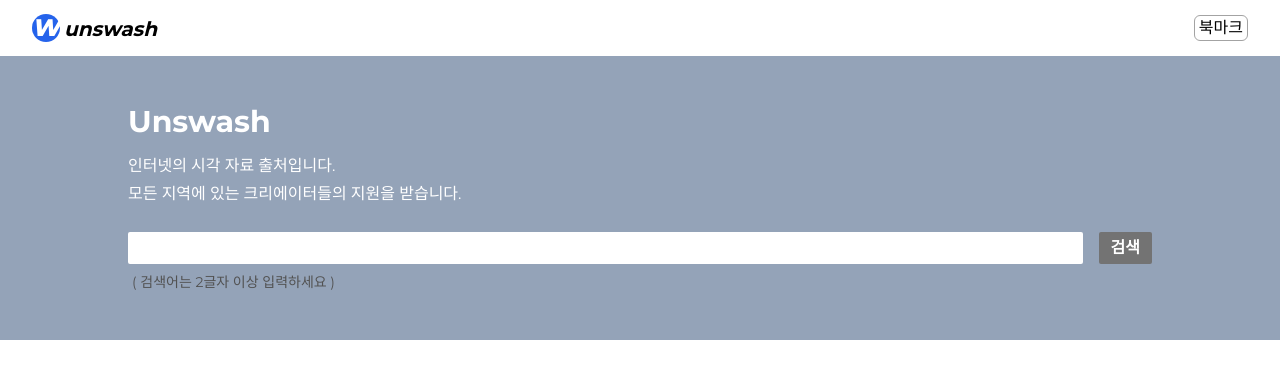
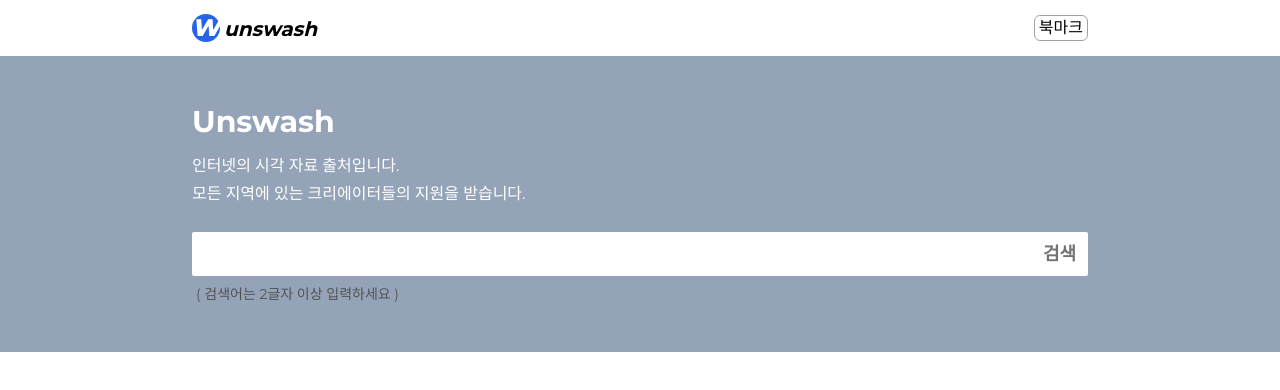
Before and after one commit to gia-world/unswash, a Next.js app: page / in a window 1280 px wide. Shown: the top 390 px of the page. Built offline with nearby package versions, Linux system fonts and the light colour scheme; no server answers.

Commit message:
Style: layout width

```diff
--- a/src/app/bookmark/page.tsx
+++ b/src/app/bookmark/page.tsx
@@ -1,5 +1,6 @@
 "use client";
 import LikedItem from "@/components/LikedItem";
+import LayoutContainer from "@/components/ui/LayoutContainer";
 import { useLikePhotoContext } from "@/context/LikePhotoContext";
 
 export default function BookmarkPage() {
@@ -8,13 +9,14 @@
   return (
     <>
       <section className="bg-slate-400 py-12">
-        <div className="w-[80%] mx-auto">
+        <LayoutContainer>
           <div className="text-white">
             <h3 className="text-3xl font-bold">My Likes</h3>
           </div>
-        </div>
+        </LayoutContainer>
       </section>
       <section className="p-12 flex-1">
+        <LayoutContainer>
           {state.length === 0 ? (
             <div>해당하는 아이템이 없습니다.</div>
           ) : (
@@ -26,6 +28,7 @@
               ))}
             </ul>
           )}
+        </LayoutContainer>
       </section>
     </>
   );
--- a/src/components/Header.tsx
+++ b/src/components/Header.tsx
@@ -1,8 +1,10 @@
 import Link from "next/link";
+import LayoutContainer from "./ui/LayoutContainer";
 
 export default function Header() {
   return (
-    <header className="flex items-center justify-between px-8 h-14">
+    <header>
+      <LayoutContainer className={"flex items-center justify-between h-14"}>
         <h1>
           <Link href="/" className="flex gap-1 items-baseline">
             <p className="rounded-full bg-blue-600 text-white font-extrabold h-7 w-7 flex items-center justify-center text-2xl italic">
@@ -16,6 +18,7 @@
             <p className="border border-neutral-400 rounded-md px-1">북마크</p>
           </Link>
         </nav>
+      </LayoutContainer>
     </header>
   );
 }
--- a/src/components/PhotoContainer.tsx
+++ b/src/components/PhotoContainer.tsx
@@ -7,21 +7,11 @@
 import { useQuery } from "react-query";
 import Pagination from "./Pagination";
 import PhotoList from "./PhotoList";
+import LayoutContainer from "./ui/LayoutContainer";
 
 export default function PhotoContainer() {
   const [keyword, setKeyword] = useState("");
   const [currentPage, setcurrentPage] = useState(1);
-
-  // const {
-  //   data: photosData,
-  //   error,
-  //   isError,
-  //   isLoading,
-  //   isSuccess,
-  //   refetch,
-  // } = useQuery(["photos", keyword], () => getPhotos(keyword, currentPage), {
-  //   enabled: !!keyword, // 쿼리 실행 조건
-  // });
 
   const queryData = useQuery<Photos>(
     ["photos", keyword],
@@ -51,7 +41,7 @@
   return (
     <>
       <section className="bg-slate-400 py-12">
-        <div className="w-[80%] mx-auto">
+        <LayoutContainer>
           <div className="text-white mb-6">
             <h2 className="text-3xl font-bold mb-3">Unswash</h2>
             <p className="leading-7">
@@ -61,9 +51,10 @@
             </p>
           </div>
           <SearchForm onSubmit={handleSubmit} />
-        </div>
+        </LayoutContainer>
       </section>
       <section className="p-12 flex-1">
+        <LayoutContainer>
           {keyword && <PhotoList queryData={queryData} />}
           {photosData && (
             <Pagination
@@ -72,6 +63,7 @@
               onChange={handlePage}
             />
           )}
+        </LayoutContainer>
       </section>
     </>
   );
--- a/src/components/SearchForm.tsx
+++ b/src/components/SearchForm.tsx
@@ -12,17 +12,17 @@
     <>
       <form
         onSubmit={(e) => onSubmit(e, text)}
-        className="flex justify-between gap-4"
+        className="flex justify-between"
       >
         <input
           type="text"
           value={text}
           onChange={(e) => setText(e.target.value)}
-          className="flex-1 py-1 px-2 rounded-sm"
+          className="flex-1 py-2 px-3 rounded-s-sm outline-none text-lg"
         />
         <button
-          className={`rounded-sm px-3 font-bold text-white ${
-            searchEnabled ? "bg-blue-500" : "bg-neutral-500"
+          className={`rounded-e-sm px-3 font-bold bg-white text-lg ${
+            searchEnabled ? "text-blue-500" : "text-neutral-500"
           }`}
           type="submit"
           disabled={!searchEnabled}
--- /dev/null
+++ b/src/components/ui/LayoutContainer.tsx
@@ -0,0 +1,16 @@
+import { ReactNode } from "react";
+
+type Props = {
+  children: ReactNode;
+  className?: string;
+};
+
+export default function LayoutContainer({ children, className }: Props) {
+  return (
+    <div
+      className={`w-full mx-auto sm:max-w-md md:max-w-lg lg:max-w-4xl ${className}`}
+    >
+      {children}
+    </div>
+  );
+}
```
Lines whose indentation alone changed are shown as unchanged.
